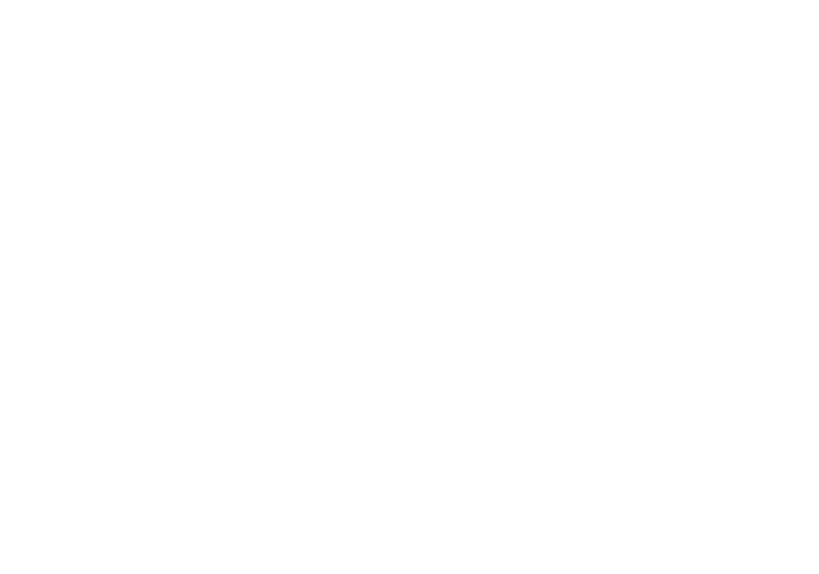
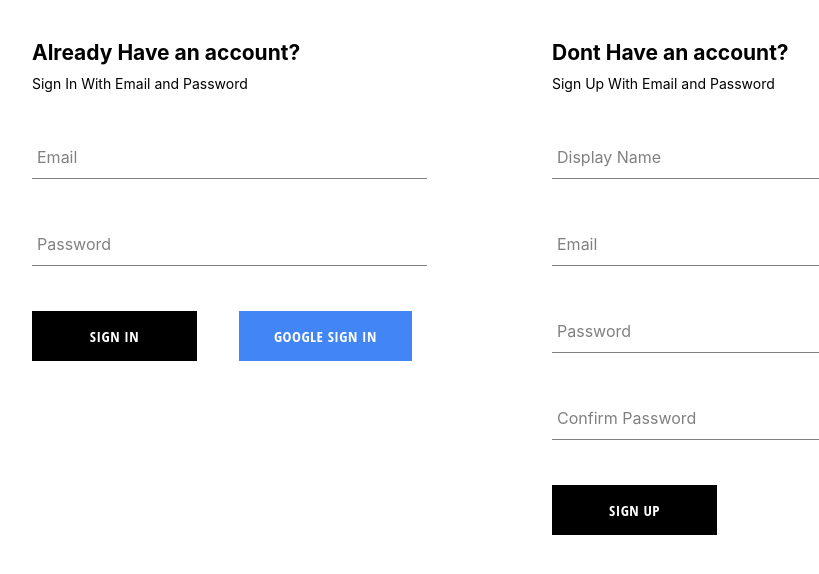
Before and after one commit to Gt9ight/ace-fleeting, a React (Create React App) app: page /Authentication in a window 1280 px wide. Before the commit this address had no page. Shown: the top 574 px of the page, without its empty margins (158-977 px from the left). Built offline with nearby package versions, Linux system fonts and the light colour scheme; the HTML template or start-up script is replaced by a standard one.

Commit message:
added styling to auth page

```diff
--- a/src/App.js
+++ b/src/App.js
@@ -2,8 +2,8 @@
 import Home from "./components/home/Home";
 import FleetList from "./components/tech/FleetList";
 import FleetForm from "./components/fleet-manager/FleetForm";
+import Authentication from "./components/authentication/Authentication";
 import Customerprogress from "./components/customer/CustomerProgress";
-import SigninForm from "./components/signin/SigninForm";
 function App() {
   return (
     <div>
@@ -12,7 +12,7 @@
         <Route path="/fleetform" element={<FleetForm />} />
         <Route path="/technicianfleets" element={<FleetList />} />
         <Route path="/customerfleets" element={<Customerprogress />} />
-        <Route path="sign-in" element={<SigninForm />}/>
+        <Route path="Authentication" element={<Authentication />}/>
       </Routes>
     </div>
   );
--- /dev/null
+++ b/src/components/authentication/Authentication.js
@@ -0,0 +1,14 @@
+import React from 'react'
+import SignupForm from '../signup/SignupForm'
+import SignInForm from '../signin/Signin'
+import './authentication.scss'
+const Authentication = () => {
+  return (
+    <div className='authentication-container'>
+    <SignInForm/>
+    <SignupForm />
+    </div>
+  )
+};
+
+export default Authentication
--- /dev/null
+++ b/src/components/authentication/authentication.scss
@@ -0,0 +1,6 @@
+.authentication-container{
+    display: flex;
+    width: 900px;
+    justify-content: space-between;
+    margin: 30px auto;
+}
--- /dev/null
+++ b/src/components/button/Button.js
@@ -0,0 +1,17 @@
+import './buttonstyles.scss'
+
+const BUTTON_TYPE_CLASSES ={
+    google: 'google-sign-in',
+    inverted: 'inverted'
+}
+
+const Button = ({children, buttonType, ...otherProps}) => {
+    return(
+        <button className={`button-container ${BUTTON_TYPE_CLASSES[buttonType]}`}
+         {...otherProps}>
+            {children}
+        </button>
+    )
+}
+
+export default Button
--- /dev/null
+++ b/src/components/button/buttonstyles.scss
@@ -0,0 +1,46 @@
+.button-container {
+    min-width: 165px;
+    width: auto;
+    height: 50px;
+    letter-spacing: 0.5px;
+    line-height: 50px;
+    padding: 0 35px;
+    font-size: 15px;
+    background-color: black;
+    color: white;
+    text-transform: uppercase;
+    font-family: 'Open Sans Condensed';
+    font-weight: bolder;
+    border: none;
+    cursor: pointer;
+    display: flex;
+    justify-content: center;
+
+    &:hover {
+      background-color: white;
+      color: black;
+      border: 1px solid black;
+    }
+
+    &.google-sign-in {
+      background-color: #4285f4;
+      color: white;
+
+      &:hover {
+        background-color: #357ae8;
+        border: none;
+      }
+    }
+
+    &.inverted {
+      background-color: white;
+      color: black;
+      border: 1px solid black;
+
+      &:hover {
+        background-color: black;
+        color: white;
+        border: none;
+      }
+    }
+  }
--- a/src/components/home/Home.js
+++ b/src/components/home/Home.js
@@ -21,7 +21,7 @@
                 <Link className="technicianbutton" to='/technicianfleets'>Technician</Link>
             </div>
             <div className="technician">
-                <Link className="technicianbutton" to='/sign-in'>sing in</Link>
+                <Link className="technicianbutton" to='/Authentication'>sign in</Link>
             </div>
         </div>
     )
--- /dev/null
+++ b/src/components/signin/Signin.js
@@ -0,0 +1,75 @@
+import { useState } from "react"
+import { signInWithGooglePopup, createUserDocumentFromAuth, signInAuthUserWithEmailAndPassword } from "../../utilis/Firebase";
+import FormInput from "../forminput/FormInput";
+import './signin.scss'
+import Button from "../button/Button";
+
+const defaultFormFields = {
+    email:'',
+    password:''
+}
+
+const SignInForm = () => {
+    const [formFields, setFormFields] = useState(defaultFormFields);
+    const {email, password} = formFields;
+
+    console.log(formFields)
+
+    const resetFormFields = () => {
+        setFormFields(defaultFormFields)
+    }
+
+
+    const signInWithGoogle = async() => {
+        const {user} = await signInWithGooglePopup();
+        await createUserDocumentFromAuth(user)
+    }
+
+    const handleSubmit = async (event) => {
+        event.preventDefault();
+
+
+
+    try {
+        const response = await signInAuthUserWithEmailAndPassword(email, password)
+        console.log(response)
+    resetFormFields();
+    }catch(error) {
+    switch(error.code){
+        case 'auth/wrong-passwoird':
+            alert('incorrect password for email')
+            break
+            case'auth/user-not-found':
+            alert('no user associated with this email');
+            break;
+            default:
+            console.log(error)
+        }
+    }
+    }
+
+    const handleChange = (event) => {
+        const {name, value} = event.target
+        setFormFields({...formFields, [name]: value})
+    }
+  return (
+    <div className="sign-up-container">
+        <h2>Already Have an account?</h2>
+        <span>Sign In With Email and Password</span>
+        <form onSubmit={handleSubmit}>
+
+            <FormInput label='Email' type='email' required onChange={handleChange} name="email" value={email}/>
+
+            <FormInput label='Password' type='password' required onChange={handleChange} name="password" value={password}/>
+
+        <div className="buttons-container">
+            <Button type='submit'>Sign In</Button>
+            <Button type='button' buttonType='google' onClick={signInWithGoogle}>Google Sign In</Button>
+        </div>
+
+        </form>
+    </div>
+  )
+}
+
+export default SignInForm
--- a/src/components/signin/SigninForm.js
+++ /dev/null
@@ -1,19 +0,0 @@
-import React from 'react'
-import { signInWithGooglePopup, createUserDocumentFromAuth } from '../../utilis/Firebase'
-import SignupForm from '../signup/SignupForm'
-
-const SigninForm = () => {
-    const logGoogleUser = async() => {
-        const {user} = await signInWithGooglePopup();
-        const userDocRef = await createUserDocumentFromAuth(user)
-    }
-  return (
-    <div>
-    <div>SigninForm</div>
-    <button onClick={logGoogleUser}>sign in with google popup</button>
-    <SignupForm />
-    </div>
-  )
-}
-
-export default SigninForm
--- /dev/null
+++ b/src/components/signin/signin.scss
@@ -0,0 +1,14 @@
+.sign-up-container {
+    display: flex;
+    flex-direction: column;
+    width: 380px;
+}
+
+h2{
+    margin: 10px 0;
+}
+
+.buttons-container{
+    display: flex;
+    justify-content: space-between;
+}
--- a/src/components/signup/SignupForm.js
+++ b/src/components/signup/SignupForm.js
@@ -2,6 +2,7 @@
 import { createAuthUserWithEmailAndPassword, createUserDocumentFromAuth } from "../../utilis/Firebase";
 import FormInput from "../forminput/FormInput";
 import './signup.scss'
+import Button from "../button/Button";
 
 const defaultFormFields = {
     displayName:'',
@@ -59,7 +60,7 @@
 
             <FormInput label='Confirm Password' type='password' required onChange={handleChange} name="confirmPassword" value={confirmPassword}/>
 
-            <button type='submit'>Sign Up</button>
+            <Button type='submit'>Sign Up</Button>
         </form>
     </div>
   )
--- a/src/utilis/Firebase.js
+++ b/src/utilis/Firebase.js
@@ -1,6 +1,6 @@
 
 import { initializeApp } from 'firebase/app';
-import {getAuth, signInWithRedirect, signInWithPopup, GoogleAuthProvider, createUserWithEmailAndPassword} from 'firebase/auth'
+import {getAuth, signInWithRedirect, signInWithPopup, GoogleAuthProvider, createUserWithEmailAndPassword, signInWithEmailAndPassword} from 'firebase/auth'
 
 import { getFirestore, doc, getDoc, setDoc, collection, writeBatch, query, getDocs} from 'firebase/firestore'
 
@@ -80,3 +80,9 @@
 
    return await createUserWithEmailAndPassword(auth, email, password)
   }
+
+  export const signInAuthUserWithEmailAndPassword = async (email, password) => {
+    if(!email || !password) return;
+
+   return await signInWithEmailAndPassword(auth, email, password)
+  }
```
